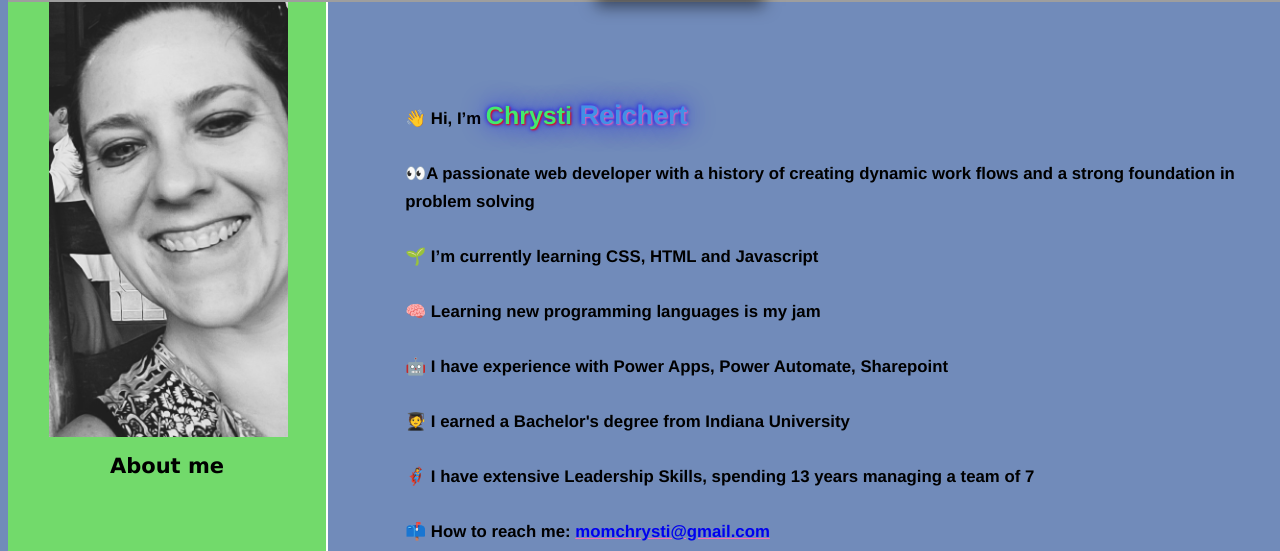
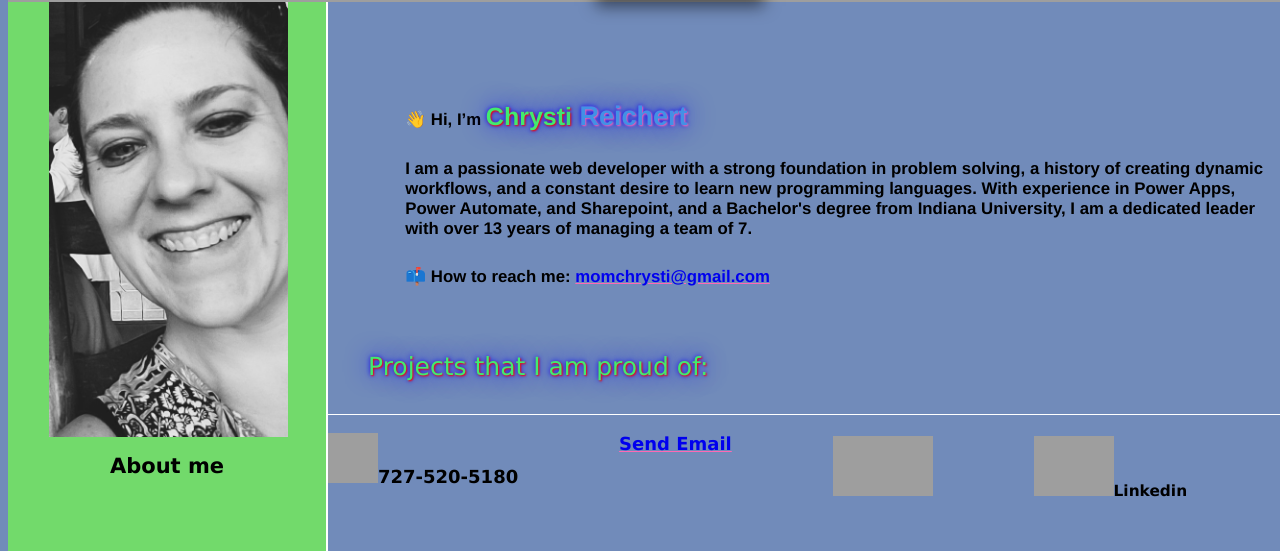
Before and after one commit to unnamedmistress/Portfolio-Dec22, a plain HTML site: page index.html in a window 1280 px wide. Shown: the part 258-809 px from the top of the page. Drawn offline with Linux system fonts and the light colour scheme; no server answers; grey boxes are pictures that could not be loaded.

Commit message:
update personal statement

```diff
--- a/assets/style.css
+++ b/assets/style.css
@@ -253,7 +253,7 @@ text-align: left;
     font-family: 'Franklin Gothic Medium', 'Arial Narrow', Arial, sans-serif;
     font-weight: 700;
     font-size: 1.2rem;
-    line-height: 2rem;
+
     padding: 1%;
   }
 
--- a/index.html
+++ b/index.html
@@ -38,14 +38,8 @@
             <article class="about">
                 <ul>
                     <li>👋 Hi, I’m <span class="chrysti">Chrysti</span><span class="reichert"> Reichert</span></li>
-                    <li>👀A passionate web developer with a history of creating dynamic work flows and a strong
-                        foundation in problem solving
-                    </li>
-                    <li>🌱 I’m currently learning CSS, HTML and Javascript</li>
-                    <li>🧠 Learning new programming languages is my jam</li>
-                    <li>🤖 I have experience with Power Apps, Power Automate, Sharepoint</li>
-                    <li>🧑‍🎓 I earned a Bachelor's degree from Indiana University</li>
-                    <li>🦸‍♀️ I have extensive Leadership Skills, spending 13 years managing a team of 7</li>
+
+                    <li>I am a passionate web developer with a strong foundation in problem solving, a history of creating dynamic workflows, and a constant desire to learn new programming languages. With experience in Power Apps, Power Automate, and Sharepoint, and a Bachelor's degree from Indiana University, I am a dedicated leader with over 13 years of managing a team of 7. </li>
                     <li>📫 How to reach me: <a href="mailto: momchrysti@gmail.com">momchrysti@gmail.com</a></li>
                 </ul>
             </article>
```
